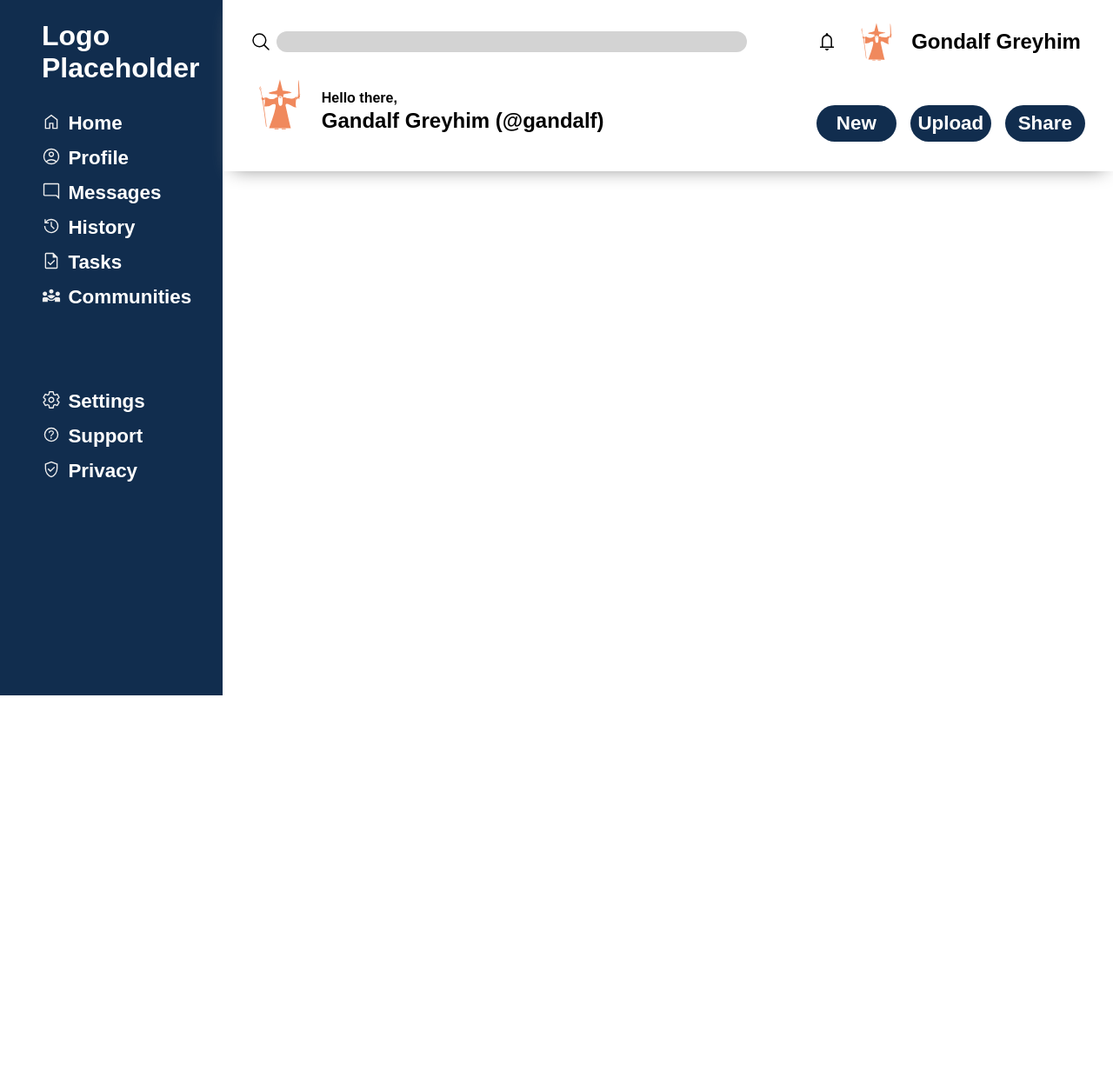
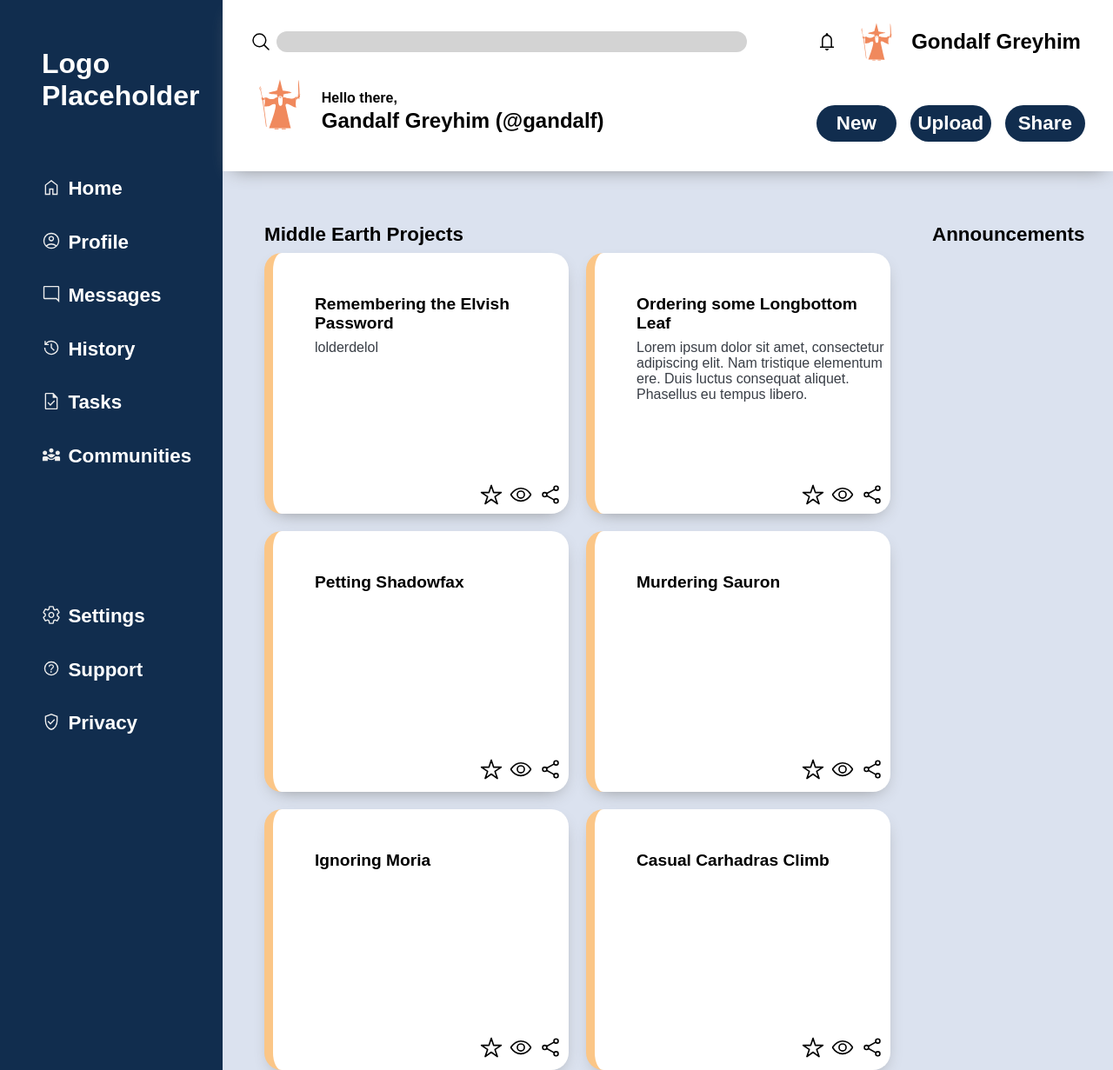
Before and after one commit to bdaneels/admin-dashboard, a plain HTML site: page index.html in a window 1280 px wide. Shown: the whole page at 87% size. Before the commit the page ends 800 px from the top, so only its background shows below. Drawn offline with Linux system fonts and the light colour scheme.

Commit message:
finish cardwrapper style

```diff
--- a/index.html
+++ b/index.html
@@ -78,48 +78,67 @@
             </div>
         </div>
     </div>
+    <div class="article">
+        <div class="projects-header">Middle Earth Projects</div>
         <div class="card-wrapper">
             <div class="card">
-            <div class="card-header"></div>
-            <div class="card-text"></div>
+                <div class="card-header">Remembering the Elvish Password</div>
+                <div class="card-text">lolderdelol</div>
+                <div class="card-icon-container">
+                    <img src="./icons/star-outline.svg" alt="star icon" class="card-icon star">
+                    <img src="./icons/eye-outline.svg" alt="eye icon" class="card-icon eye">
+                    <img src="./icons/share-social-outline.svg" alt="share icon" class="card-icon share">
+                </div>
             </div>
             <div class="card">
-            <div class="card-header"></div>
-            <div class="card-text"></div>
+                <div class="card-header">Ordering some Longbottom Leaf</div>
+                <p class="card-text">Lorem ipsum dolor sit amet, consectetur adipiscing elit. Nam tristique elementum
+                    ere. Duis luctus consequat aliquet. Phasellus eu tempus libero. </p>
+                <div class="card-icon-container">
+                    <img src="./icons/star-outline.svg" alt="star icon" class="card-icon star">
+                    <img src="./icons/eye-outline.svg" alt="eye icon" class="card-icon eye">
+                    <img src="./icons/share-social-outline.svg" alt="share icon" class="card-icon share">
+                </div>
             </div>
             <div class="card">
-            <div class="card-header"></div>
+                <div class="card-header">Petting Shadowfax</div>
                 <div class="card-text"></div>
+                <div class="card-icon-container">
+                    <img src="./icons/star-outline.svg" alt="star icon" class="card-icon star">
+                    <img src="./icons/eye-outline.svg" alt="eye icon" class="card-icon eye">
+                    <img src="./icons/share-social-outline.svg" alt="share icon" class="card-icon share">
+                </div>
             </div>
             <div class="card">
-            <div class="card-header"></div>
+                <div class="card-header">Murdering Sauron</div>
                 <div class="card-text"></div>
+                <div class="card-icon-container">
+                    <img src="./icons/star-outline.svg" alt="star icon" class="card-icon star">
+                    <img src="./icons/eye-outline.svg" alt="eye icon" class="card-icon eye">
+                    <img src="./icons/share-social-outline.svg" alt="share icon" class="card-icon share">
+                </div>
             </div>
             <div class="card">
-            <div class="card-header"></div>
+                <div class="card-header">Ignoring Moria</div>
                 <div class="card-text"></div>
+                <div class="card-icon-container">
+                    <img src="./icons/star-outline.svg" alt="star icon" class="card-icon star">
+                    <img src="./icons/eye-outline.svg" alt="eye icon" class="card-icon eye">
+                    <img src="./icons/share-social-outline.svg" alt="share icon" class="card-icon share">
+                </div>
             </div>
             <div class="card">
-            <div class="card-header"></div>
+                <div class="card-header">Casual Carhadras Climb</div>
                 <div class="card-text"></div>
-        </div>
-        <div class="card">
-            <div class="card-header"></div>
-            <div class="card-text"></div>
-        </div>
-        <div class="card">
-            <div class="card-header"></div>
-            <div class="card-text"></div>
-        </div>
-        <div class="card">
-            <div class="card-header"></div>
-            <div class="card-text"></div>
-        </div>
-        <div class="card">
-            <div class="card-header"></div>
-            <div class="card-text"></div>
+                <div class="card-icon-container">
+                    <img src="./icons/star-outline.svg" alt="star icon" class="card-icon star">
+                    <img src="./icons/eye-outline.svg" alt="eye icon" class="card-icon eye">
+                    <img src="./icons/share-social-outline.svg" alt="share icon" class="card-icon share">
                 </div>
             </div>
+
+        </div>
+        <div class="announcements-header">Announcements</div>
         <div class="right-sidebar">
             <div class="announcements">
                 <div></div>
@@ -162,6 +181,8 @@
                 </div>
             </div>
         </div>
+    </div>
+
 
 
 
--- a/styles.css
+++ b/styles.css
@@ -173,3 +173,85 @@ html, body {
     align-items: center;
     font-size: 1.5rem;
 }
+
+.article{
+    display:grid;
+    grid-template-columns: 3fr 1fr;
+    background-color: #DBE2EF;
+    grid-template-rows: 0.1fr 1fr;
+}
+
+.card-wrapper{
+    display: grid;
+    grid-column:1/2;
+    grid-template-columns: repeat(auto-fit, minmax(350px, 1fr));
+    gap: 20px;
+    margin-left:3rem;
+    grid-row:2/3;
+}
+
+.card{
+    height: 300px;
+    background: white;
+    display:grid;
+    grid-template-rows: 1fr 5fr 1fr;
+    border-radius: 20px;
+    box-shadow: 1px 8px 21px -11px grey;
+    border-left: 10px solid #FBC687;
+    overflow-wrap: break-word;
+
+}
+.announcements-header,
+.projects-header{
+    font-size: 1.4rem;
+    font-weight: bolder;
+    align-items: end;
+    display:flex;
+    margin-left: 3rem;
+    margin-bottom: 0.5rem;
+}
+.announcements-header{
+    grid-column: 2/3;
+    grid-row:1/2;
+
+}
+.projects-header{
+    grid-row: 1/2;
+    grid-column: 1/2;
+
+}
+
+.card-header{
+    font-weight: 600;
+    font-size: 1.2rem;
+    margin-top: 3rem;
+}
+
+.card-text{
+    font-size: 1rem;
+    font-weight: 200;
+    margin-top: .5rem;
+    color: #393E46;
+    max-width: 100%;
+
+}
+
+.card-header,
+.card-text{
+    margin-left: 3rem;
+}
+
+.card-icon-container{
+    display:grid;
+    grid-template-columns: 7fr repeat(3,1fr);
+}
+.card-icon{
+    height: 1.6rem;
+}
+
+.star{
+    grid-column: 2/3;
+}
+.eye{
+    grid-column: 3/4;
+}
```
Also changed, not shown: icons/eye-outline.svg (added), icons/share-social-outline.svg (added), icons/star-outline.svg (added). Lines whose indentation alone changed are shown as unchanged.
